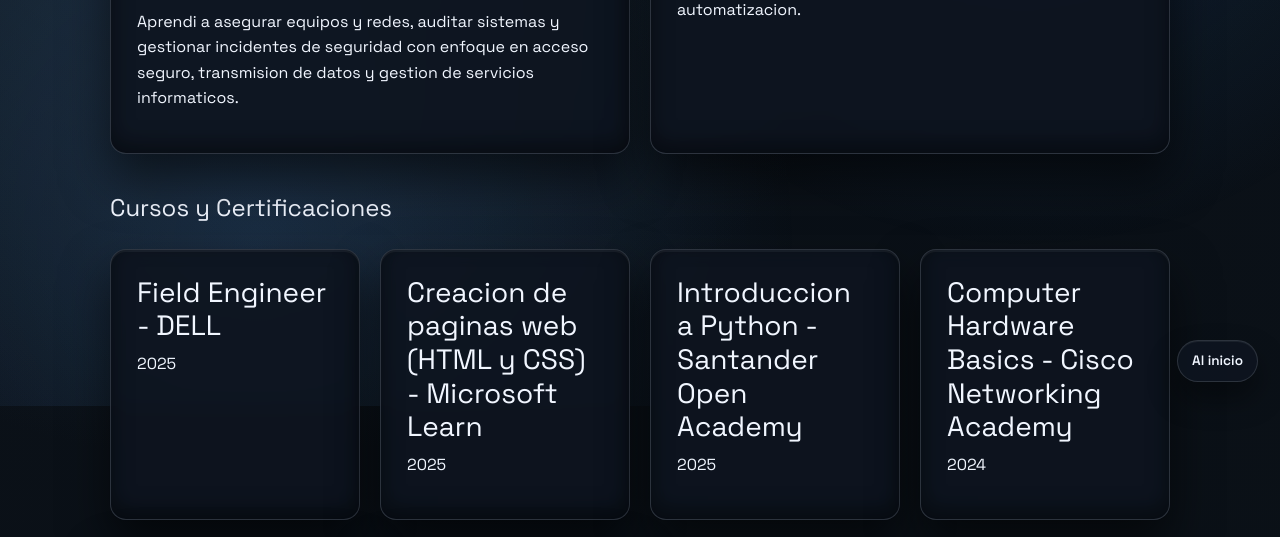
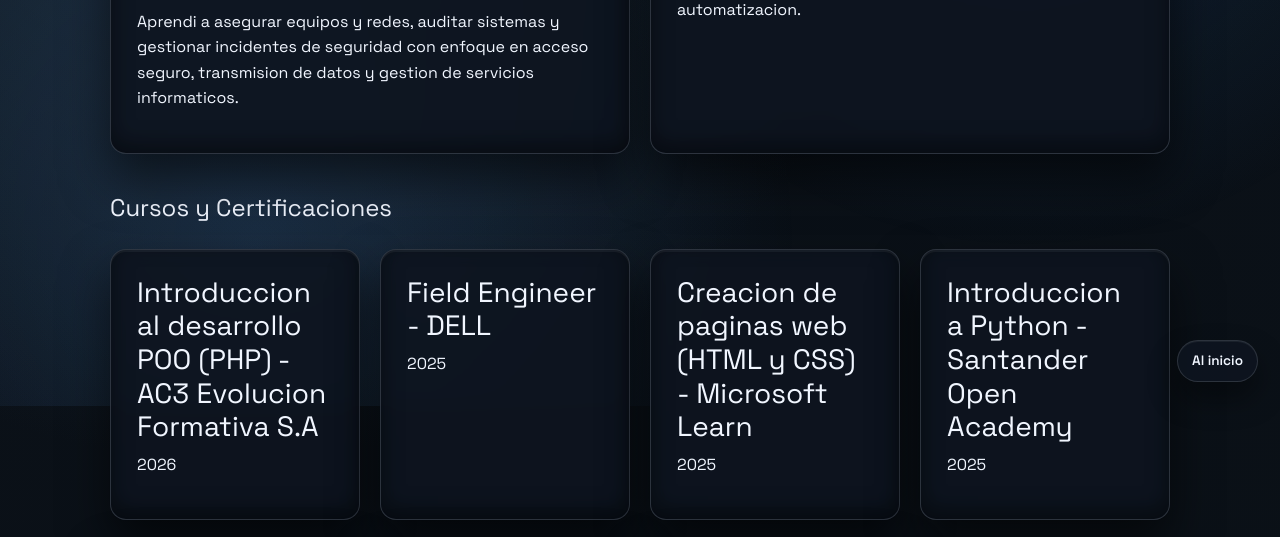
Before and after one commit to Enr1qveDev/Portfolio, a website: page formacion.html in a window 1280 px wide. Shown: the part 394-931 px from the top of the page. Drawn offline with nearby package versions, Linux system fonts and the light colour scheme.

Commit message:
Añadido a formacion certificado PHP

```diff
--- a/formacion.html
+++ b/formacion.html
@@ -50,10 +50,13 @@
         </p>
       </article>
     </section>
-
     <section>
       <h2 class="section-title" data-lang-es="Cursos y Certificaciones" data-lang-en="Courses & Certifications">Cursos y Certificaciones</h2>
       <div class="grid">
+        <article class="card">
+          <h3>Introduccion al desarrollo POO (PHP) - AC3 Evolucion Formativa S.A</h3>
+          <p>2026</p>
+        </article>
         <article class="card">
           <h3>Field Engineer - DELL</h3>
           <p>2025</p>
```
